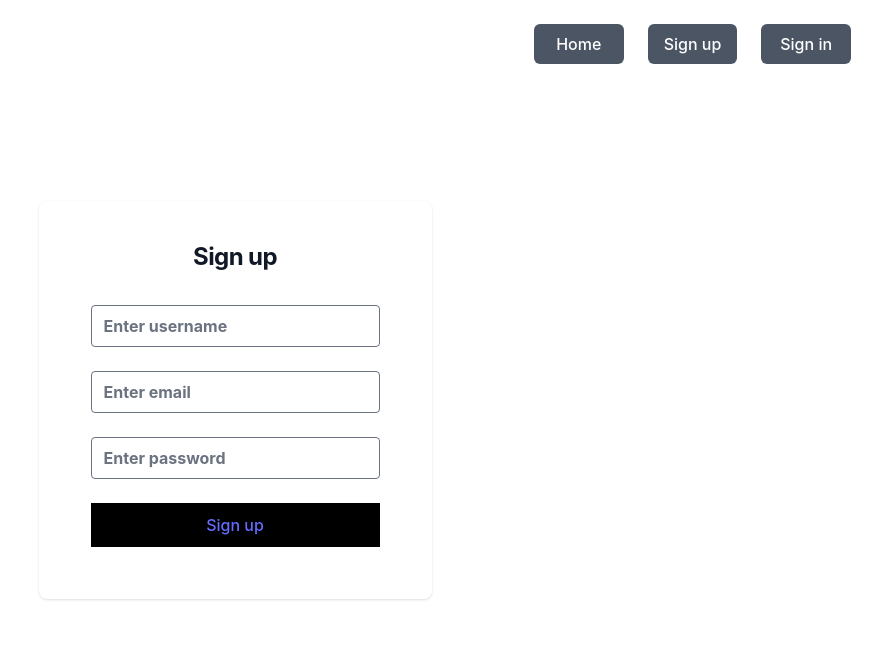
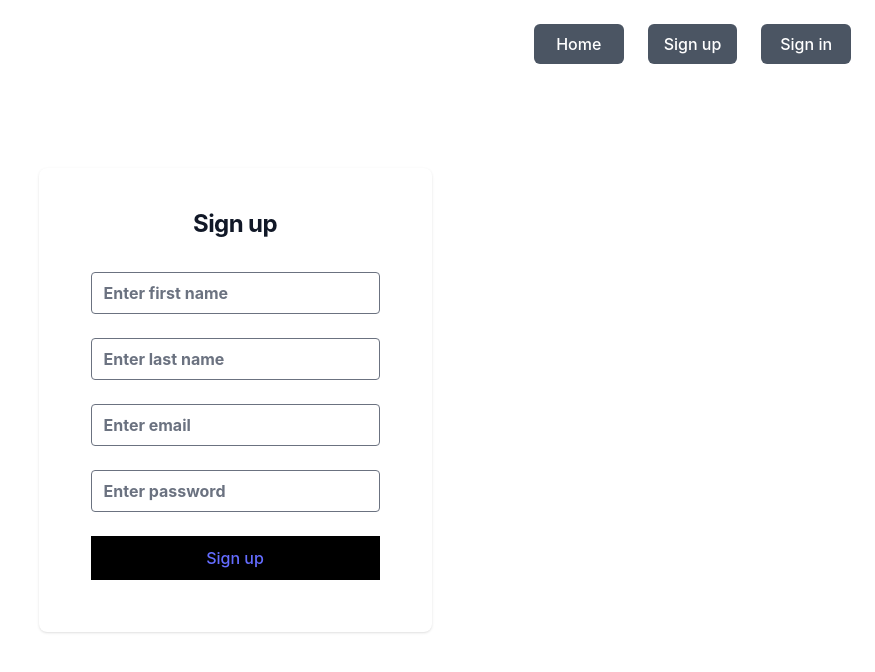
Before and after one commit to ipstoyanov20/ORB.Web, a React (Vite) app: page /register in a window 1280 px wide. Shown: the top 672 px of the page, without its empty margins (405-1280 px from the left). Built offline with nearby package versions, Linux system fonts and the light colour scheme.

Commit message:
Make an attempt at connecting register to the api

```diff
--- a/src/pages/Register.tsx
+++ b/src/pages/Register.tsx
@@ -1,8 +1,11 @@
 import { Link } from "react-router-dom";
+import authenticationService from "../services/authentication-service";
+
 function Signup()
 {
     let userdata:any = {
-        username: String,
+        firstName: String,
+        lastName: String,
         email: String,
         password: String,
       };
@@ -15,40 +18,58 @@ function Signup()
         userdata.password = e.currentTarget.value;
       };
 
-      function onChangeUserName(e: React.FormEvent<HTMLInputElement>):void {
-        userdata.username = e.currentTarget.value;
+      function onChangeFirstName(e: React.FormEvent<HTMLInputElement>):void {
+        userdata.firstName = e.currentTarget.value;
+      };
+
+      function onChangeLastName(e: React.FormEvent<HTMLInputElement>):void {
+        userdata.lastName = e.currentTarget.value;
       };
 
       function submit() {
         // api call for register
         // get user info
-        window.localStorage.setItem("username", userdata.username);
+        let code = authenticationService.makeRegisterRequest(userdata.firstName, userdata.lastName, userdata.email, userdata.password); // this doesn't work
+        console.log(code);
       };
 
     return (
       <>
         <div className="grid w-full p-10 bg-white rounded-lg shadow dark:border dark:bg-gray-800 dark:border-gray-700">
-              <h1 className="mb-5 text-xl font-bold leading-tight tracking-tight text-gray-900 md:text-2xl dark:text-white">
-                  Sign up
-              </h1>
+          <h1 className="mb-5 text-xl font-bold leading-tight tracking-tight text-gray-900 md:text-2xl dark:text-white">
+              Sign up
+          </h1>
+
           <input
             className="m-3 rounded text-slate-500 font-bold"
             type="text"
-            onChange={onChangeUserName}
-            placeholder="Enter username"
-          ></input>
+            onChange={onChangeFirstName}
+            placeholder="Enter first name"
+          >
+          </input>
+
+          <input className="m-3 rounded text-slate-500 font-bold"
+            type="text"
+            onChange={onChangeLastName}
+            placeholder="Enter last name"
+          >
+          </input>
+
           <input
             className="m-3 rounded text-slate-500 font-bold"
             type="email"
             onChange={onChangeEmail}
             placeholder="Enter email"
-          ></input>
-           <input
+          >
+          </input>
+
+          <input
             className="m-3 rounded text-slate-500 font-bold"
             type="password"
             onChange={onChangePassword}
             placeholder="Enter password"
-          ></input>
+          >
+          </input>
 
           <Link to='/panel' onClick={submit} className="m-3 text-[#646cff] bg-black hover:bg-indigo-500 hover:text-slate-950 p-2.5 ">
               Sign up
```
